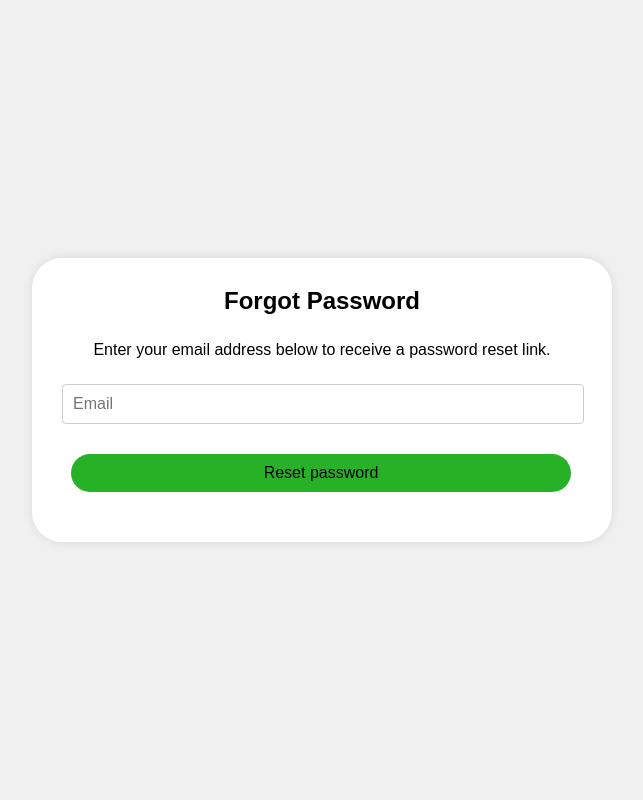
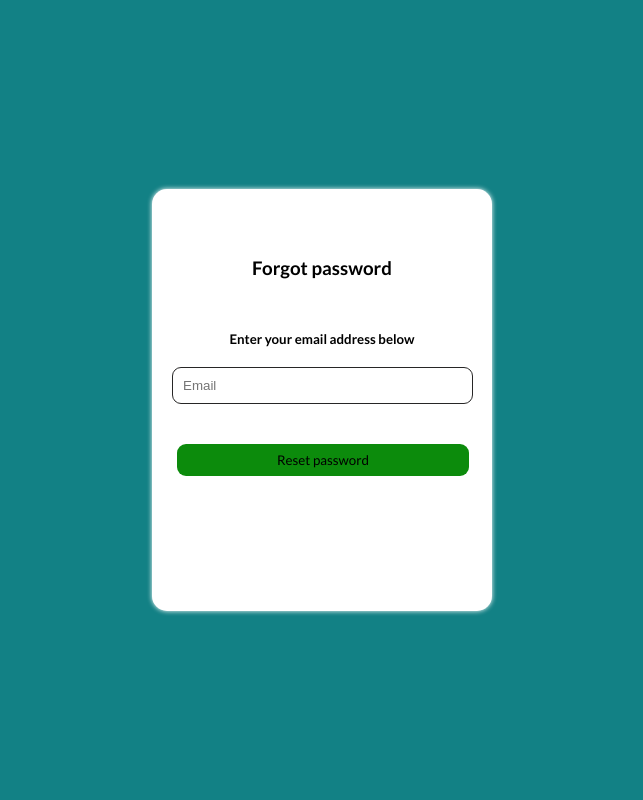
Before and after one commit to sammykingx/bliss-document_storage_service, a Flask app: page /request_email_token in a window 1280 px wide. Shown: the whole page, without its empty margins (318-961 px from the left). Run offline with Flask 3, Linux system fonts and the light colour scheme.

Commit message:
iadded background color on the request password page

```diff
--- a/app/static/css/request_password_token.css
+++ b/app/static/css/request_password_token.css
@@ -1,69 +1,97 @@
-body {
+.body {
     font-family: Arial, sans-serif;
-    background-color: #f0f0f0;
-    margin: 0;
+    background-color: #128185;
     display: flex;
     justify-content: center;
     align-items: center;
     height: 100vh;
+    margin: 0;
   }
 
-.container {
+  .login-container {
     background-color:white;
-    padding: 40px;
-    border-radius:30px;
-    box-shadow: 0 0 10px rgba(0, 0, 0, 0.1);
-    width: 500px;
-    padding-top:9px;
+    padding-top:80px;
+    padding-left:20px;
+    padding-right:20px;
+    padding-bottom:120px;
+    border-radius:15px;
+    box-shadow: 0 0 5px white;
+    width: 300px;
+    color:black;
+    font-family:Lato;
   }
-
   form {
     display: flex;
     flex-direction: column;
   }
 
-h2 {
-    text-align: center;
-    margin-bottom: 10px;
-}
-
-p {
+  h5 {
     text-align: center;
     margin-bottom: 20px;
+    font-family:lato;
+
+  }
+  h3 {
+    position: relative;
+    top:-30px;
+    text-align: center;
+    margin-bottom: 20px;
+    font-family:lato;
+
+
   }
 
   .form-group {
     margin-bottom: 15px;
+    font-family:Lato;
   }
 
   label {
     font-weight: bold;
+
   }
 
-input[type=email], button {
-    width: 100%;
+  input[type="email"] {
     padding: 10px;
-    margin-top: 5px;
-    margin-bottom: 10px;
-    margin-left:-10px;
-    border: 1px solid #ccc;
-    border-radius: 4px;
-    font-size: 16px;
+    border: 1px solid #272626;
+    border-radius: 9px;
+    width: 93%;
     outline:none;
   }
 
-button{
-    background-color:rgb(38, 177, 38);
+  .form-group button{
+    background-color:rgb(12, 139, 12);
     color: black;
-    border: none;
+    padding: 8px;
+    border:none;
     cursor: pointer;
-    margin-left:-1px;
-    padding-left:5px;
-    padding-right:5px;
-    border-radius:20px;
-
+    border-radius:9px;
+    padding-left:100px;
+    padding-right:100px;
+    margin-left:5px;
+    margin-top:40px;
+    font-family: Lato;
   }
 
   button:hover {
-    background-color: #2edf37;
+    background-color: #5abb72;
   }
+  img{
+
+    width:200px;
+    padding-left:59px;
+    padding-bottom:30px;
+    display: flex;
+  }
+
+  .forget{
+    color:black;
+    margin-top:40px;
+   margin-left:70px;
+   font-family:Lato;
+  }
+  .alert{
+    position: relative;
+    top:-55px;
+
+  }
--- a/app/templates/request_password_token.html
+++ b/app/templates/request_password_token.html
@@ -4,18 +4,22 @@
         <meta charset="UTF-8">
         <meta name="viewport" content="width=device-width, initial-scale=1.0">
         <title>BLL Cloud Platform - Request Token</title>
+        <link rel="preconnect" href="https://fonts.googleapis.com">
+        <link rel="preconnect" href="https://fonts.gstatic.com" crossorigin>
+        <link href="https://fonts.googleapis.com/css2?family=Lato:ital,wght@0,100;0,300;0,400;0,700;0,900;1,100;1,300;1,400;1,700;1,900&display=swap" rel="stylesheet">
         <link rel="stylesheet" href="static/css/request_password_token.css">
     </head>
-    <body>
-        <div class="container">
-            <form action="#" method="POST">
-                <h2>Forgot Password</h2>
-                <p>Enter your email address below to receive a password reset link.</p>
+    <body class="body">
+        <div class="login-container">
+            <h3>Forgot password</h3>
+            <h5>Enter your email address below</h5>
+            <form id="loginform" action="#" method="post">
                 <div class="form-group">
-                    <input type="email"  placeholder="Email" name="email">
+                    <input type="email" id="email" name="email" required placeholder="Email"><br>
+                    <a href="{{ send_email }}"><button>Reset password</button></a>
                 </div>
-                <a href="{{ send_email }}"><button>Reset password</button></a>
             </form>
         </div>
+        <!-- <script src="js/request.js"></script>-->
     </body>
 </html>
```
Also changed, not shown: app/static/css/login.css (+3 -4 lines), app/templates/login.html (+4 -7 lines). Lines whose indentation alone changed are shown as unchanged.
